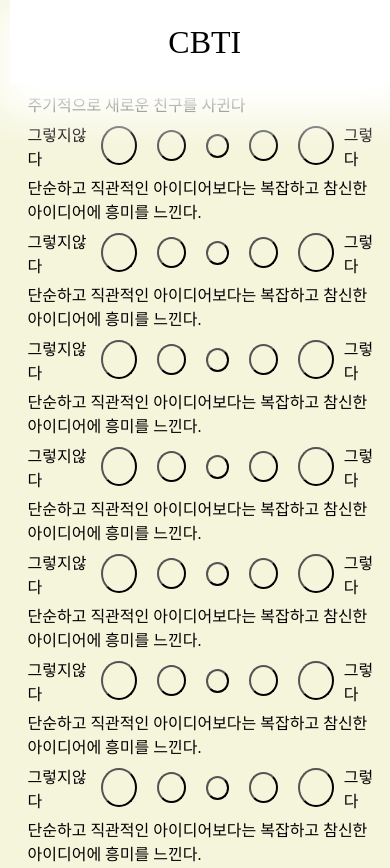
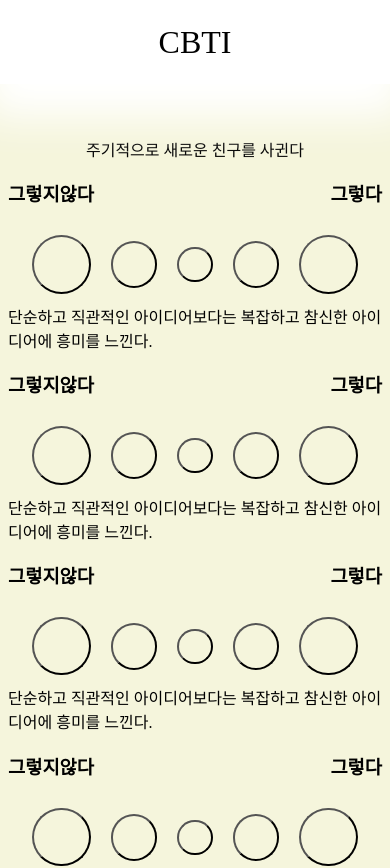
Before and after one commit to hokagn/ChurchBTI, a React (Vite) app: page /test in a window 390 px wide. Shown: the top 868 px of the page. Built offline with nearby package versions, Linux system fonts and the light colour scheme.

Commit message:
Fixed test page to be more responsive

```diff
--- a/src/Test.tsx
+++ b/src/Test.tsx
@@ -254,8 +254,6 @@ const NavBar = styled.div`
   box-shadow: 0px 18px 40px 15px #ffffff;
 `;
 const TestColumn = styled.div`
-  margin-top: 10vh;
-  margin-left: 5vw;
   width: 100%;
   display: flex;
   flex-direction: column;
@@ -290,7 +288,13 @@ const TestForm = styled.form`
   display: flex;
   flex-direction: row;
   align-items: center;
-  align-content: center;
+`;
+const ROW = styled.form`
+  display: flex;
+  width: 100%;
+  align-self: center;
+  justify-content: space-between;
+  flex-direction: row;
 `;
 const StartButton = styled.button`
   background-color: #fd8700;
@@ -318,12 +322,15 @@ export default function Test() {
       ])
     );
     return (
-      <div>
+      <TestColumn>
         {question.question}
+        <ROW>
+          <h3>그렇지않다</h3>
+          <h3>그렇다</h3>
+        </ROW>
         <TestForm>
-          그렇지않다
           <TestButton
-            a={10}
+            a={15}
             name="0"
             isSelected={v.get("0") ?? false}
             onClick={() => {
@@ -342,7 +349,7 @@ export default function Test() {
             disabled={selected}
           />
           <TestButton
-            a={8}
+            a={12}
             name="1"
             isSelected={v.get("1") ?? false}
             onClick={() => {
@@ -361,7 +368,7 @@ export default function Test() {
             disabled={selected}
           />
           <TestButton
-            a={6}
+            a={9}
             name="2"
             isSelected={v.get("2") ?? false}
             onClick={() => {
@@ -380,7 +387,7 @@ export default function Test() {
             disabled={selected}
           />
           <TestButton
-            a={8}
+            a={12}
             name="3"
             isSelected={v.get("3") ?? false}
             onClick={() => {
@@ -399,7 +406,7 @@ export default function Test() {
             disabled={selected}
           />
           <TestButton
-            a={10}
+            a={15}
             name="4"
             isSelected={v.get("4") ?? false}
             onClick={() => {
@@ -417,14 +424,16 @@ export default function Test() {
             }}
             disabled={selected}
           />
-          그렇다
         </TestForm>
-      </div>
+      </TestColumn>
     );
   }
   return (
     <TestColumn>
       <NavBar>CBTI</NavBar>
+      <h1></h1>
+      <h1></h1>
+      <h1></h1>
       {testList.map((test, i) => {
         return NthTest(test, i);
       })}
```
